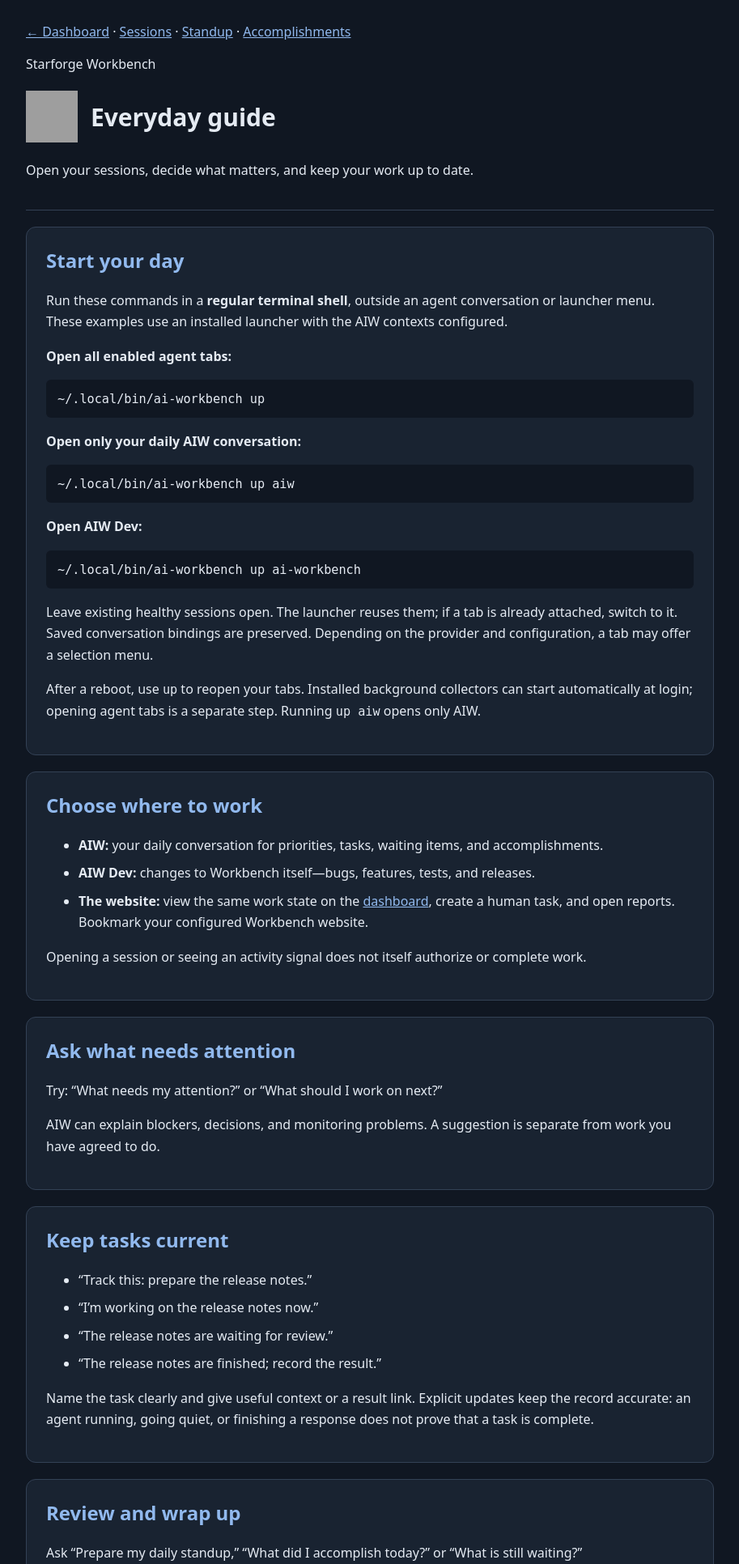
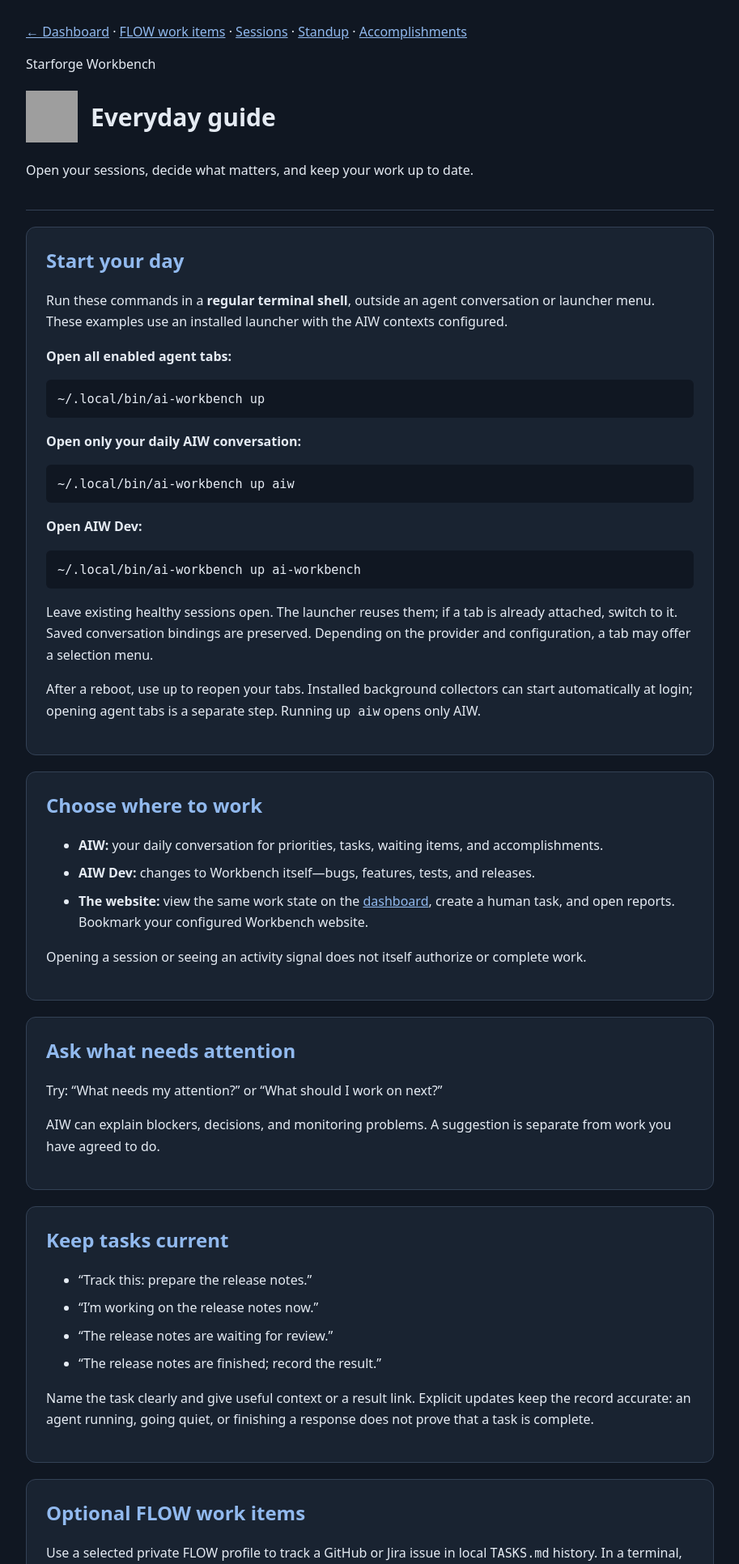
Before and after one commit to rpembry/starforge-workbench, a Python web app: template src/workbench/templates/guide.html in a window 1280 px wide. Shown: the top 1932 px of the page at 81% size, without its empty margins (183-1096 px from the left). Run offline with Jinja, Linux system fonts and the light colour scheme; the template is opened without the code that fills it, so the values that code supplies are empty; grey boxes are pictures that could not be loaded.

Commit message:
Guide optional FLOW dashboard and local fallback

```diff
--- a/src/workbench/templates/guide.html
+++ b/src/workbench/templates/guide.html
@@ -4,7 +4,7 @@
 <style>
 :root{font:16px system-ui;color:#e5ebf3;background:#101722}body{max-width:850px;margin:auto;padding:28px}a{color:#91b9ee}p,li{line-height:1.65}header{border-bottom:1px solid #334155;padding-bottom:20px}h1{display:flex;align-items:center;gap:16px;font-size:30px}h2{color:#91b9ee;margin-top:0}section{background:#192331;border:1px solid #334155;padding:24px;border-radius:12px;margin:20px 0}pre{background:#101722;border-radius:6px;padding:14px;white-space:pre-wrap;overflow-wrap:anywhere}code{font-size:.95em}li{margin:8px 0}a:focus-visible{outline:3px solid #f5b971;outline-offset:4px}footer{color:#a4b2c5;margin:24px 0}@media(max-width:600px){body{padding:16px}section{padding:18px}h1{font-size:25px}}
 </style></head>
-<body><nav aria-label="Main navigation"><a href="/">← Dashboard</a> · <a href="/sessions">Sessions</a> · <a href="/reports/standup">Standup</a> · <a href="/reports/accomplishments">Accomplishments</a></nav>
+<body><nav aria-label="Main navigation"><a href="/">← Dashboard</a> · <a href="/flow">FLOW work items</a> · <a href="/sessions">Sessions</a> · <a href="/reports/standup">Standup</a> · <a href="/reports/accomplishments">Accomplishments</a></nav>
 <header><p>Starforge Workbench</p><h1><img src="/assets/workbench-logo.png" width="64" height="64" alt="">Everyday guide</h1><p>Open your sessions, decide what matters, and keep your work up to date.</p></header>
 <main>
 <section><h2>Start your day</h2><p>Run these commands in a <strong>regular terminal shell</strong>, outside an agent conversation or launcher menu. These examples use an installed launcher with the AIW contexts configured.</p>
@@ -20,6 +20,7 @@
 </ul><p>Opening a session or seeing an activity signal does not itself authorize or complete work.</p></section>
 <section><h2>Ask what needs attention</h2><p>Try: “What needs my attention?” or “What should I work on next?”</p><p>AIW can explain blockers, decisions, and monitoring problems. A suggestion is separate from work you have agreed to do.</p></section>
 <section><h2>Keep tasks current</h2><ul><li>“Track this: prepare the release notes.”</li><li>“I’m working on the release notes now.”</li><li>“The release notes are waiting for review.”</li><li>“The release notes are finished; record the result.”</li></ul><p>Name the task clearly and give useful context or a result link. Explicit updates keep the record accurate: an agent running, going quiet, or finishing a response does not prove that a task is complete.</p></section>
+<section><h2>Optional FLOW work items</h2><p>Use a selected private FLOW profile to track a GitHub or Jira issue in local <code>TASKS.md</code> history. In a terminal, <code>ai-workbench work open ISSUE --dry-run</code> previews a workspace; <code>ai-workbench work open ISSUE</code> opens it. Use <code>ai-workbench tasks list ISSUE</code> to see local steps and <code>ai-workbench work packet ISSUE</code> for a bounded resume packet. The <a href="/flow">FLOW page</a> shows only the last summary you explicitly published. An empty page does not mean there is no local work.</p><p>The local tasks, source tracker issue, and accepted Workbench actions have separate status. A checked box, local completion, or prepared handoff does not close the source issue. If the server is offline, keep working locally and reconcile publication later. The <a href="https://github.com/rpembry/starforge-workbench/blob/main/docs/work-item-workflow.md">local workflow guide</a> covers setup and manual commands; source lookup, tracker drafts, and publication are optional integrations.</p></section>
 <section><h2>Review and wrap up</h2><p>Ask “Prepare my daily standup,” “What did I accomplish today?” or “What is still waiting?”</p><p>You can also open <a href="/reports/standup">Standup</a>, <a href="/reports/accomplishments">Accomplishments</a>, or <a href="/reports/todo">Actions</a>. Check the report’s displayed time window, then tell AIW about missing outcomes or changed priorities.</p></section>
 <section><h2>When something looks wrong</h2><p>Ask: “Check Workbench health and this session before restarting anything.”</p><p><strong>Check all configured sessions:</strong></p><pre><code>~/.local/bin/ai-workbench status</code></pre><p><strong>Check only AIW:</strong></p><pre><code>~/.local/bin/ai-workbench status aiw</code></pre><p>Collectors report activity in the background. An offline collector means visibility is missing, not that your work failed. An open terminal is also not proof that its agent is healthy. Preserve working conversations and investigate the specific issue instead of restarting everything.</p><p>For scrolling, selection, or link behavior, ask AIW to inspect your terminal settings and preserve live sessions. You do not need to manage collectors or remember API commands for everyday use.</p></section>
 </main><footer><a href="/">Back to dashboard</a></footer></body></html>
```
